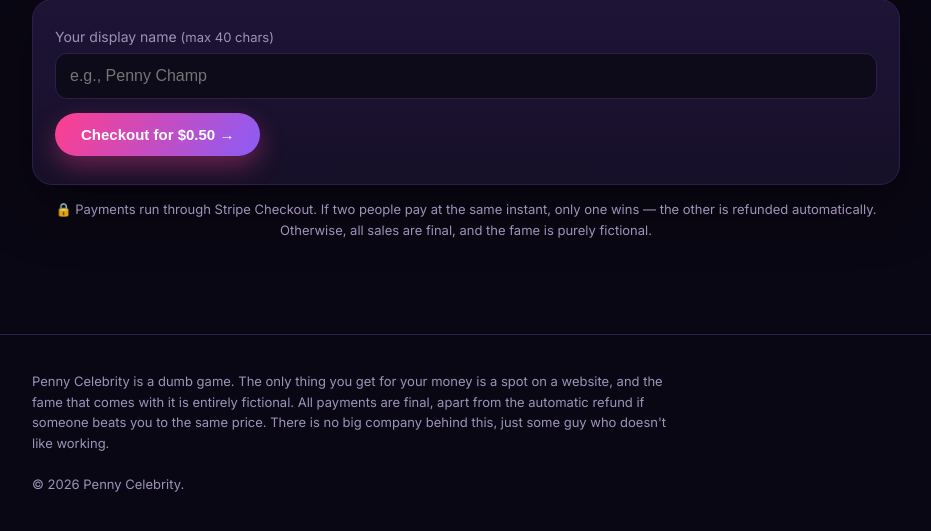
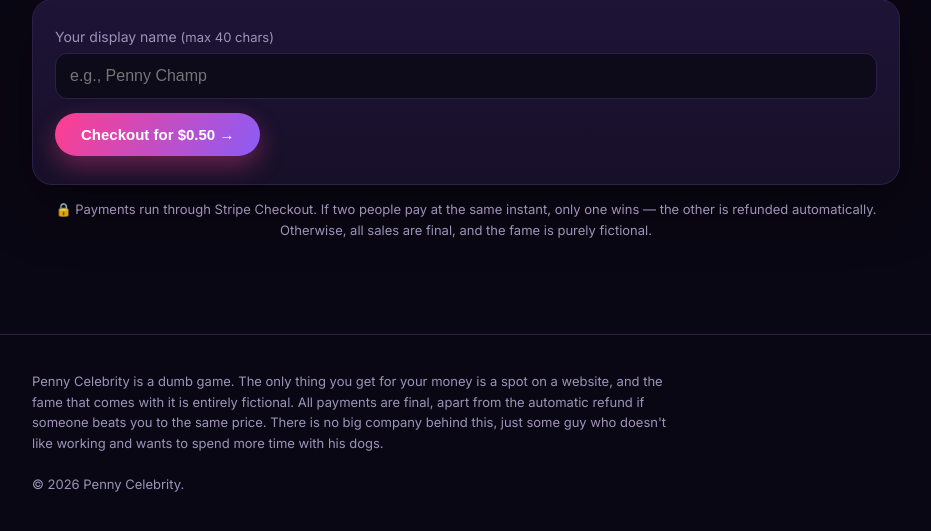
Before and after one commit to hubbinbunnin-oss/pennycelebrity, a Flask app: page / in a window 1280 px wide. Shown: the part 555-1086 px from the top of the page, without its empty margins (174-1105 px from the left). Run offline with Flask 3, Linux system fonts and the light colour scheme; data comes from the database, SQL or seed files in the repository; data that the repository does not hold is empty.

Commit message:
Update layout.html

```diff
--- a/templates/layout.html
+++ b/templates/layout.html
@@ -48,7 +48,7 @@
       <p class="fineprint">
         Penny Celebrity is a dumb game. The only thing you get for your money is a spot on a website,
         and the fame that comes with it is entirely fictional. All payments are final, apart from the
-        automatic refund if someone beats you to the same price. There is no big company behind this, just some guy who doesn't like working.
+        automatic refund if someone beats you to the same price. There is no big company behind this, just some guy who doesn't like working and wants to spend more time with his dogs.
       </p>
       <p>&copy; {{ current_year }} Penny Celebrity.</p>
     </div>
```
